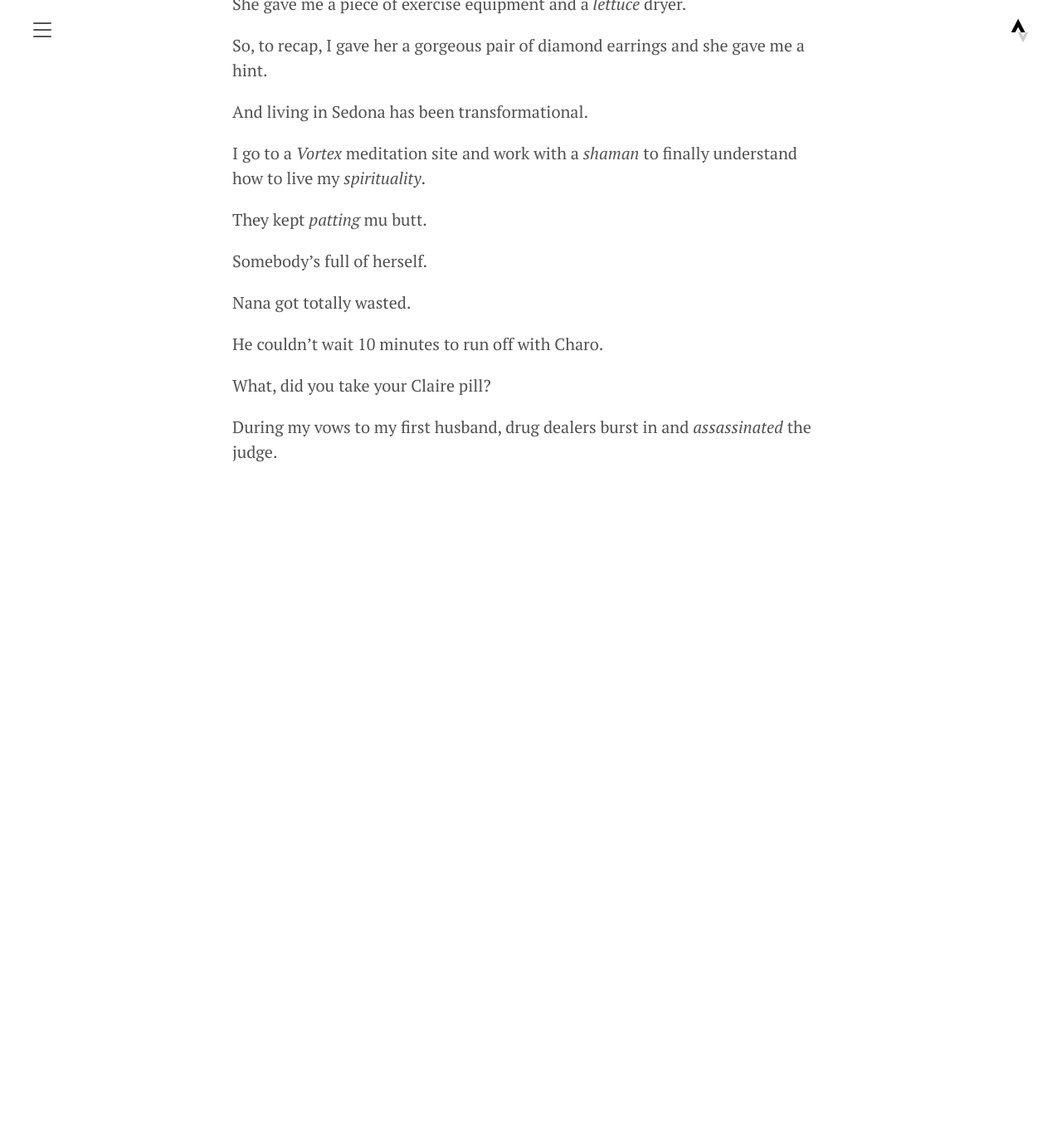
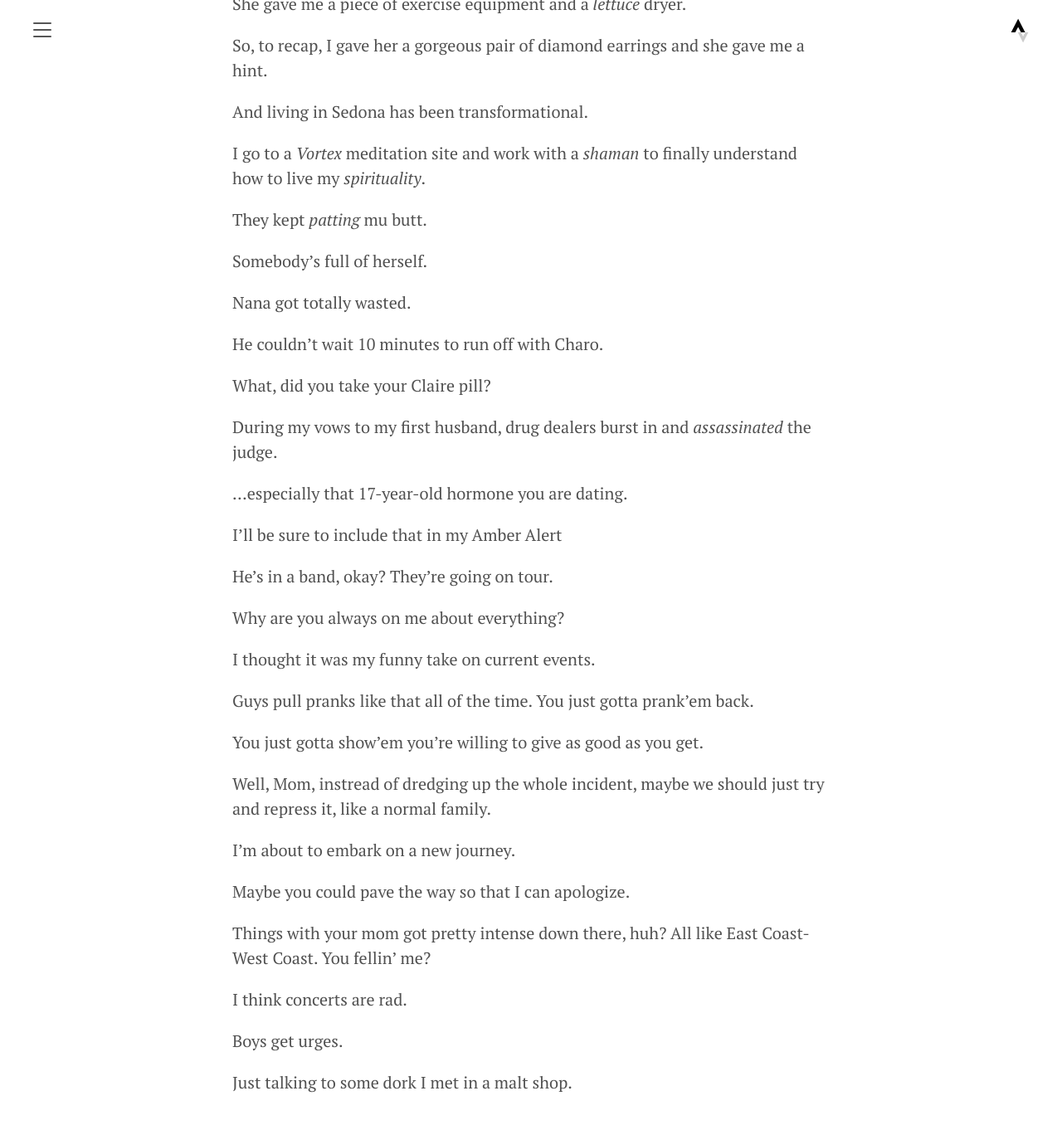
Before and after one commit to yoncise/yoncise.github.io, a Jekyll site: the page built from logs/_posts/2024/2024-01-04-152289134.md, in a window 1280 px wide and 1400 px high, scrolled down 492 px. Shown: the top 1356 px of the window at 83% size. Built offline with Jekyll 4.4.1, drawn with Linux system fonts in a browser that asks for light colours; before the commit the page ends 1132 px from its top, so only the background shows below that.

Commit message:
语雀同步 Modern Family S01E04

```diff
--- a/logs/_posts/2024/2024-01-04-152289134.md
+++ b/logs/_posts/2024/2024-01-04-152289134.md
@@ -31,3 +31,31 @@ He couldn't wait 10 minutes to run off with Charo.
 What, did you take your Claire pill?
 
 During my vows to my first husband, drug dealers burst in and _assassinated_ the judge.
+
+...especially that 17-year-old hormone you are dating.
+
+I'll be sure to include that in my Amber Alert
+
+He's in a band, okay? They're going on tour.
+
+Why are you always on me about everything?
+
+I thought it was my funny take on current events.
+
+Guys pull pranks like that all of the time. You just gotta prank'em back.
+
+You just gotta show'em you're willing to give as good as you get.
+
+Well, Mom, instread of dredging up the whole incident, maybe we should just try and repress it, like a normal family.
+
+I'm about to embark on a new journey.
+
+Maybe you could pave the way so that I can apologize.
+
+Things with your mom got pretty intense down there, huh? All like East Coast-West Coast. You fellin' me?
+
+I think concerts are rad.
+
+Boys get urges.
+
+Just talking to some dork I met in a malt shop.
```
